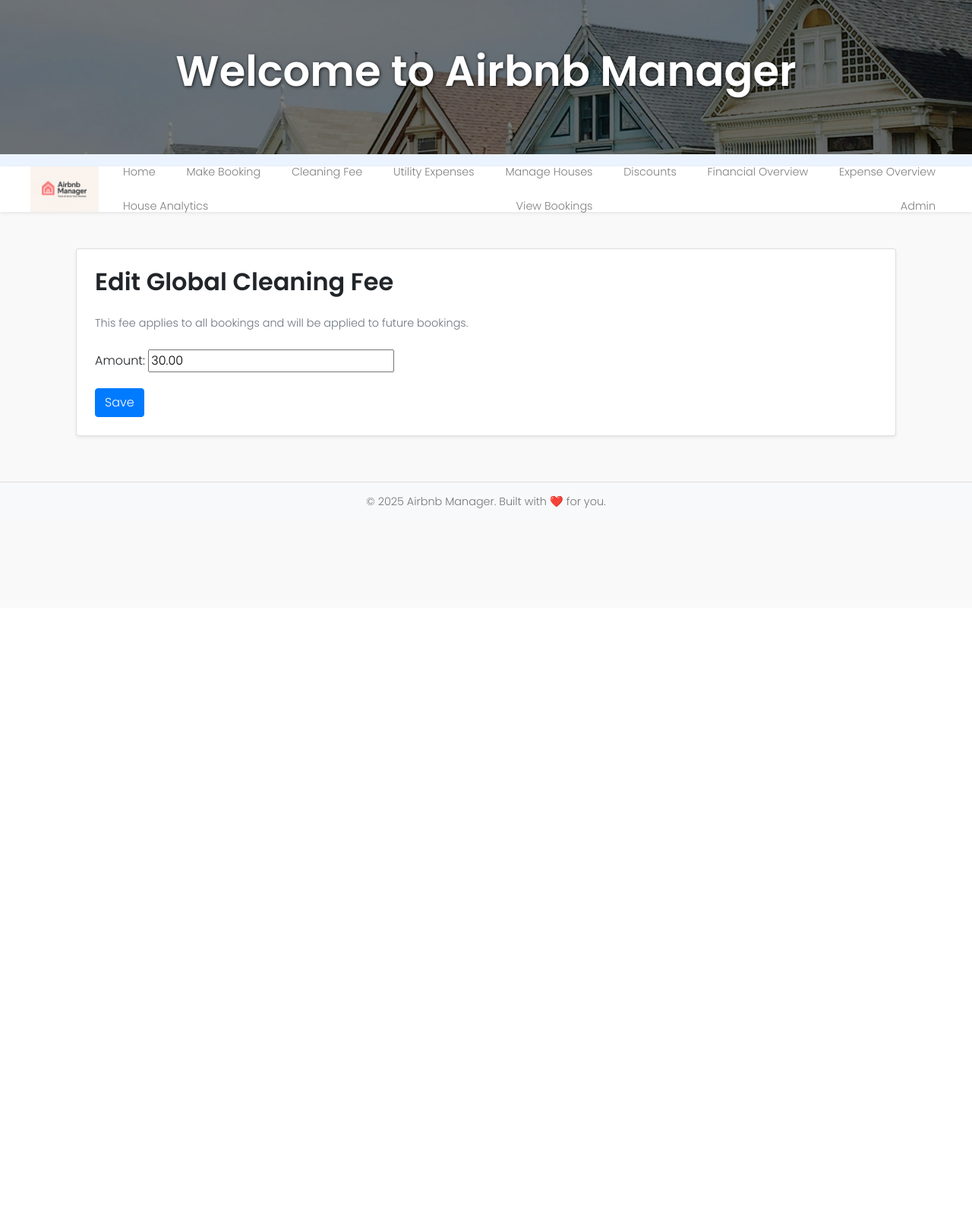
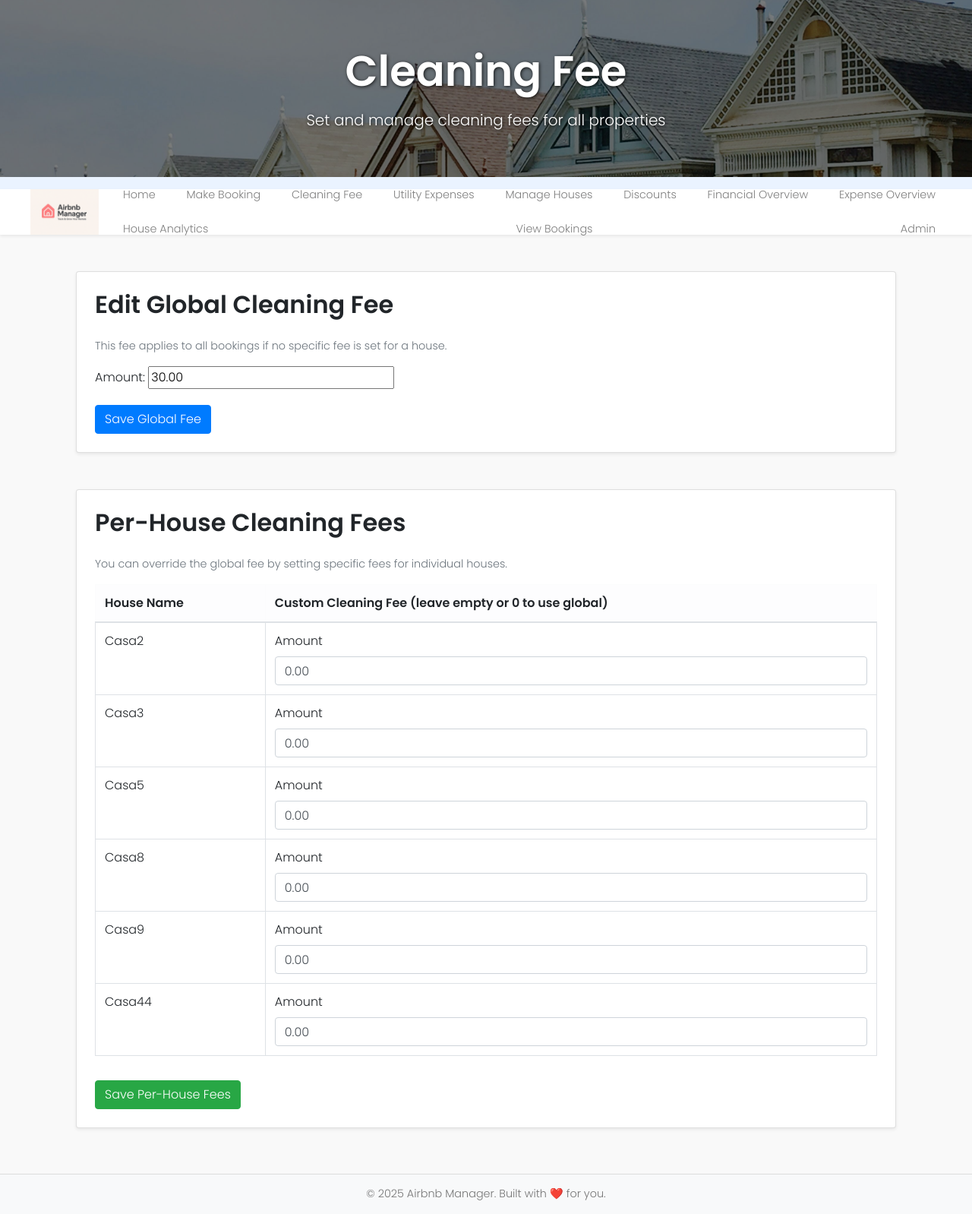
Before and after one commit to neagoecarina/airbnb, a Django app: page /houses/cleaning-fee/ in a window 1280 px wide. Shown: the whole page at 76% size. Before the commit the page ends 669 px from the top, so only its background shows below. Run offline with Django 5.2, Linux system fonts and the light colour scheme; data comes from the database, SQL or seed files in the repository; both versions use the stored data as it was after the commit; some libraries are stand-ins or nearby versions.

Commit message:
cleaning fee per house

```diff
--- a/airbnb_manager/context_processors.py
+++ b/airbnb_manager/context_processors.py
@@ -13,7 +13,8 @@ def dynamic_banner(request):
         'expense_overview': ("Expense Overview", "See where your money goes"),
         'house_compare': ("House Analytics", "Compare house performance across the board"),
         'utility_expenses': ("Utility Expenses", "Track monthly electricity and water costs"),
-        'houses_list': ("Make a Booking", "Create a new reservation for your property"),  # asta e URL-ul pentru /houses/
+        'houses_list': ("Make a Booking", "Create a new reservation for your property"),
+        'edit_cleaning_fee': ("Cleaning Fee", "Set and manage cleaning fees for all properties"),
     }
 
     title, subtitle = titles.get(route_name, ("Welcome to Airbnb Manager", ""))
--- a/houses/forms.py
+++ b/houses/forms.py
@@ -19,11 +19,18 @@ class BookingForm(forms.ModelForm):
             'start_date': forms.DateInput(attrs={'type': 'date', 'class': 'form-control'}),
             'end_date': forms.DateInput(attrs={'type': 'date', 'class': 'form-control'}),
         }
-
 from django import forms
-from .models import CleaningFeeSetting
+from .models import CleaningFeeSetting, CleaningFeePerHouse, House
 
 class CleaningFeeForm(forms.ModelForm):
     class Meta:
         model = CleaningFeeSetting
-        fields = ['amount']
+        fields = ['amount']  # corect, câmpul din model este amount
+
+class HouseCleaningFeeForm(forms.ModelForm):
+    class Meta:
+        model = CleaningFeePerHouse  # schimbă modelul aici
+        fields = ['amount']  # câmpul de cleaning fee per house este amount
+        widgets = {
+            'amount': forms.NumberInput(attrs={'step': '0.01', 'class': 'form-control'}),
+        }
--- a/houses/models.py
+++ b/houses/models.py
@@ -13,16 +13,43 @@ from decimal import Decimal, ROUND_HALF_UP, InvalidOperation
 # houses/models.py
 
 
-
+from decimal import Decimal
+from django.db import models
 class House(models.Model):
     name = models.CharField(max_length=255)
     price = models.DecimalField(max_digits=10, decimal_places=2)
     address = models.CharField(max_length=255)
-    photo = models.ImageField(upload_to='house_photos/', blank=True, null=True)  # Add this line
-
+    photo = models.ImageField(upload_to='house_photos/', blank=True, null=True)
 
     def __str__(self):
         return self.name
+class CleaningFeeSetting(models.Model):
+    amount = models.DecimalField(max_digits=10, decimal_places=2, default=Decimal('50.00'))
+
+    def __str__(self):
+        return f"Global Cleaning Fee: {self.amount} USD"
+
+    @staticmethod
+    def get_current_fee():
+        setting, _ = CleaningFeeSetting.objects.get_or_create(id=1)
+        return setting.amount
+
+
+class CleaningFeePerHouse(models.Model):
+    house = models.OneToOneField('House', on_delete=models.CASCADE, related_name='cleaning_fee')
+    amount = models.DecimalField(max_digits=10, decimal_places=2)
+
+    def __str__(self):
+        return f"Cleaning Fee for {self.house.name}: {self.amount} USD"
+
+    @staticmethod
+    def get_fee_for_house(house):
+        try:
+            return house.cleaning_fee.amount
+        except CleaningFeePerHouse.DoesNotExist:
+            return CleaningFeeSetting.get_current_fee()
+
+
 
 
 class Booking(models.Model):
@@ -43,6 +70,10 @@ class Booking(models.Model):
         try:
             with transaction.atomic():
                 print("🔵 Starting save operation.")
+
+                # Set cleaning_fee for this booking from per-house or global
+                self.cleaning_fee = CleaningFeePerHouse.get_fee_for_house(self.house)
+                print(f"✅ Cleaning fee for booking set to: {self.cleaning_fee}")
 
                 # Ensure price_per_night is a Decimal before calculation
                 price_per_night = Decimal(self.house.price)
@@ -94,11 +125,20 @@ class Booking(models.Model):
 
                 # Create the Cleaning Fee Expense for the booking (Only once!)
                 if not BookingExpense.objects.filter(booking=self).exists():
+                    print(f"🟡 Creating cleaning fee expense... cleaning_fee type: {type(self.cleaning_fee)}, value: {self.cleaning_fee}")
+
+                    if self.cleaning_fee is None:
+                        raise Exception("❌ Cleaning fee is None before creating BookingExpense.")
+                    try:
+                        fee_amount = Decimal(self.cleaning_fee)
+                    except Exception as e:
+                        raise Exception(f"❌ Failed to convert cleaning_fee to Decimal: {e}")
+
                     booking_expense = BookingExpense.objects.create(
                         booking=self,
                         expense_type="Cleaning Fee",
-                        #amount=self.cleaning_fee,
-                        amount=CleaningFeeSetting.get_current_fee(),
+                        amount=self.cleaning_fee,
+                        #amount=CleaningFeeSetting.get_current_fee(),
                         date=self.start_date  # Pass full date here
                     )
                     print(f"✅ Cleaning fee expense created: {booking_expense.amount}")
@@ -340,14 +380,3 @@ class Discount(models.Model):
         if not check_date:
             check_date = timezone.now().date()
         return self.start_date <= check_date <= self.end_date
-
-class CleaningFeeSetting(models.Model):
-    amount = models.DecimalField(max_digits=10, decimal_places=2, default=Decimal('50.00'))
-
-    def __str__(self):
-        return f"Cleaning Fee: {self.amount} RON"
-
-    @staticmethod
-    def get_current_fee():
-        setting, _ = CleaningFeeSetting.objects.get_or_create(id=1)
-        return setting.amount
--- a/houses/templates/houses/edit_cleaning_fee.html
+++ b/houses/templates/houses/edit_cleaning_fee.html
@@ -2,20 +2,59 @@
 
 {% block content %}
 <div class="container mt-5">
-  <div class="card shadow-sm p-4">
+
+  <!-- Global Cleaning Fee -->
+  <div class="card shadow-sm p-4 mb-5">
     <h2 class="mb-4">Edit Global Cleaning Fee</h2>
-    <p class="mb-4 text-muted fst-italic" style="font-size: 0.9rem;">
-      This fee applies to all bookings and will be applied to future bookings.
+    <p class="mb-3 text-muted fst-italic" style="font-size: 0.9rem;">
+      This fee applies to all bookings if no specific fee is set for a house.
     </p>
     <form method="POST" novalidate>
       {% csrf_token %}
-      {{ form.as_p }}
-      <button class="btn btn-primary" type="submit">Save</button>
+      {{ global_form.as_p }}
+      <button class="btn btn-primary" type="submit" name="global">Save Global Fee</button>
+    </form>
+  </div>
+
+  <!-- Per-House Cleaning Fees -->
+  <div class="card shadow-sm p-4">
+    <h2 class="mb-4">Per-House Cleaning Fees</h2>
+    <p class="mb-3 text-muted fst-italic" style="font-size: 0.9rem;">
+      You can override the global fee by setting specific fees for individual houses.
+    </p>
+    <form method="POST" novalidate>
+      {% csrf_token %}
+      {{ house_forms.management_form }}
+      <div class="table-responsive">
+        <table class="table table-bordered align-middle">
+          <thead class="table-light">
+            <tr>
+              <th>House Name</th>
+              <th>Custom Cleaning Fee (leave empty or 0 to use global)</th>
+            </tr>
+          </thead>
+          <tbody>
+            {% for form in house_forms %}
+              <tr>
+                <td>{{ form.instance.house.name }}</td>
+                <td>
+                  {{ form.id }}  {# Hidden field to track instance ID #}
+                  <label for="{{ form.amount.id_for_label }}" class="form-label">
+                    {{ form.amount.label }}
+                  </label>
+                  {{ form.amount }}
+                </td>
+              </tr>
+            {% endfor %}
+          </tbody>
+        </table>
+      </div>
+      <button class="btn btn-success mt-3" type="submit" name="per_house">Save Per-House Fees</button>
     </form>
   </div>
 </div>
 
-<!-- Modal succes -->
+<!-- Modal success -->
 <div class="modal fade" id="successModal" tabindex="-1" role="dialog" aria-labelledby="successModalLabel" aria-hidden="true">
   <div class="modal-dialog modal-dialog-centered" role="document">
     <div class="modal-content border-success">
--- a/houses/views.py
+++ b/houses/views.py
@@ -1992,21 +1992,54 @@ def get_discounted_price_for_day(request):
 
 
 from django.shortcuts import render, redirect
-from .models import CleaningFeeSetting
-from .forms import CleaningFeeForm
-
-
-
+from .models import CleaningFeeSetting, House, CleaningFeePerHouse
+from .forms import CleaningFeeForm, HouseCleaningFeeForm
+from django.forms import modelformset_factory
+from django.forms import modelformset_factory
+from .models import CleaningFeeSetting, CleaningFeePerHouse, House
+from .forms import CleaningFeeForm, HouseCleaningFeeForm
 def edit_cleaning_fee(request):
     setting, _ = CleaningFeeSetting.objects.get_or_create(id=1)
+    global_form = CleaningFeeForm(instance=setting)
+
+    # Creează obiect CleaningFeePerHouse pentru fiecare casă dacă nu există deja
+    for house in House.objects.all():
+        CleaningFeePerHouse.objects.get_or_create(house=house, defaults={'amount': 0})
+
+    HouseFeeFormSet = modelformset_factory(CleaningFeePerHouse, form=HouseCleaningFeeForm, extra=0)
+
+    success = False
 
     if request.method == 'POST':
-        form = CleaningFeeForm(request.POST, instance=setting)
-        if form.is_valid():
-            form.save()
-            # după salvare afișăm modalul de succes
-            return render(request, 'houses/edit_cleaning_fee.html', {'form': form, 'success': True})
+        if 'global' in request.POST:
+            global_form = CleaningFeeForm(request.POST, instance=setting)
+            if global_form.is_valid():
+                global_form.save()
+                success = True
+            else:
+                print("Global form errors:", global_form.errors)
+
+        elif 'per_house' in request.POST:
+            house_forms = HouseFeeFormSet(request.POST, queryset=CleaningFeePerHouse.objects.all())
+            if house_forms.is_valid():
+                for form in house_forms:
+                    instance = form.save(commit=False)
+                    if instance.amount == 0:
+                        # Dacă valoarea este 0, șterge obiectul => folosește taxa globală
+                        instance.delete()
+                        print(f"🗑️ Taxă personalizată eliminată pentru {instance.house.name}, se va folosi taxa globală.")
+                    else:
+                        instance.save()
+                success = True
+            else:
+                print("House formset errors:", house_forms.errors)
+                print("Non-form errors:", house_forms.non_form_errors())
     else:
-        form = CleaningFeeForm(instance=setting)
-
-    return render(request, 'houses/edit_cleaning_fee.html', {'form': form})
+        house_forms = HouseFeeFormSet(queryset=CleaningFeePerHouse.objects.all())
+
+    context = {
+        'global_form': global_form,
+        'house_forms': house_forms,
+        'success': success
+    }
+    return render(request, 'houses/edit_cleaning_fee.html', context)
```
Also changed, not shown: houses/admin.py (+10 -1 lines), db.sqlite3, houses/migrations/0041_cleaningfeeperhouse.py (added).
